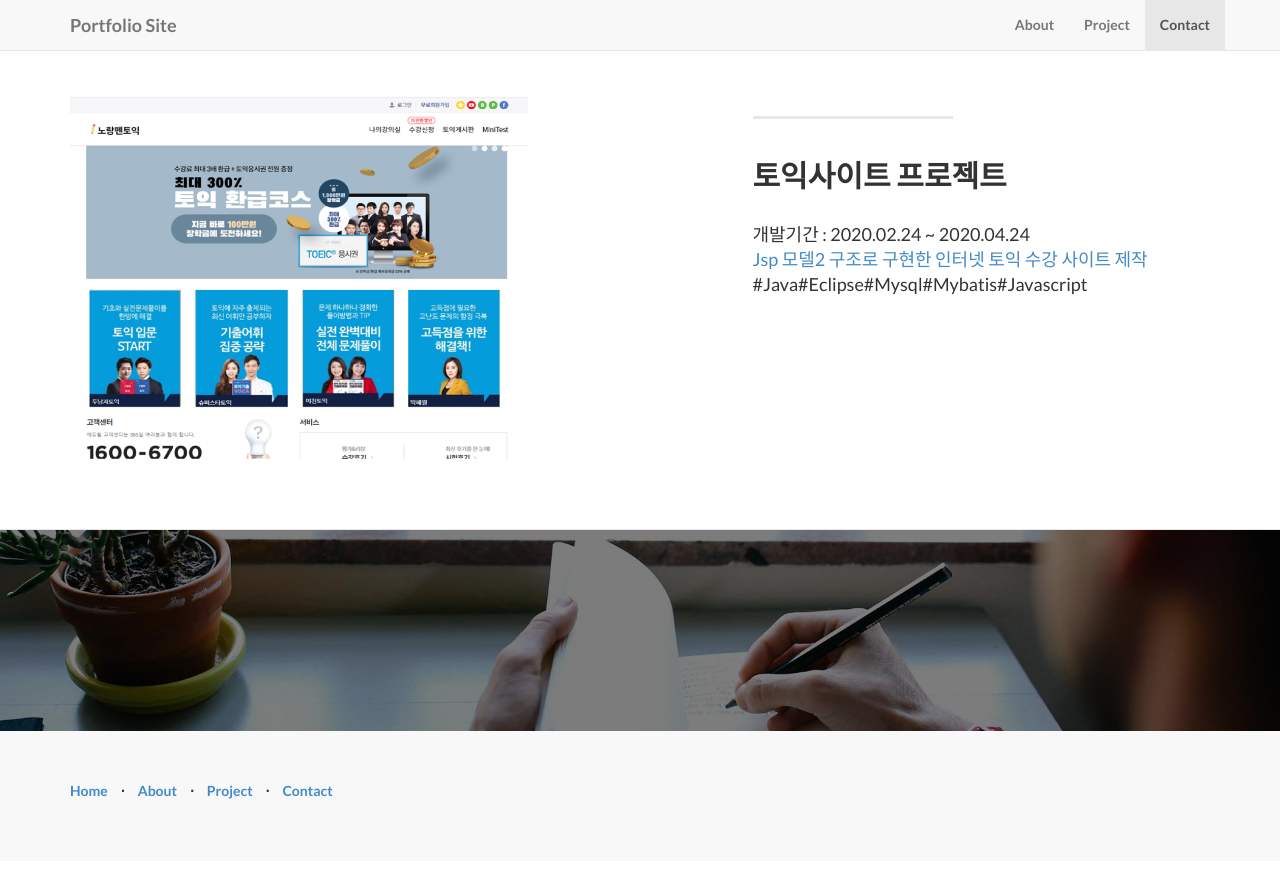
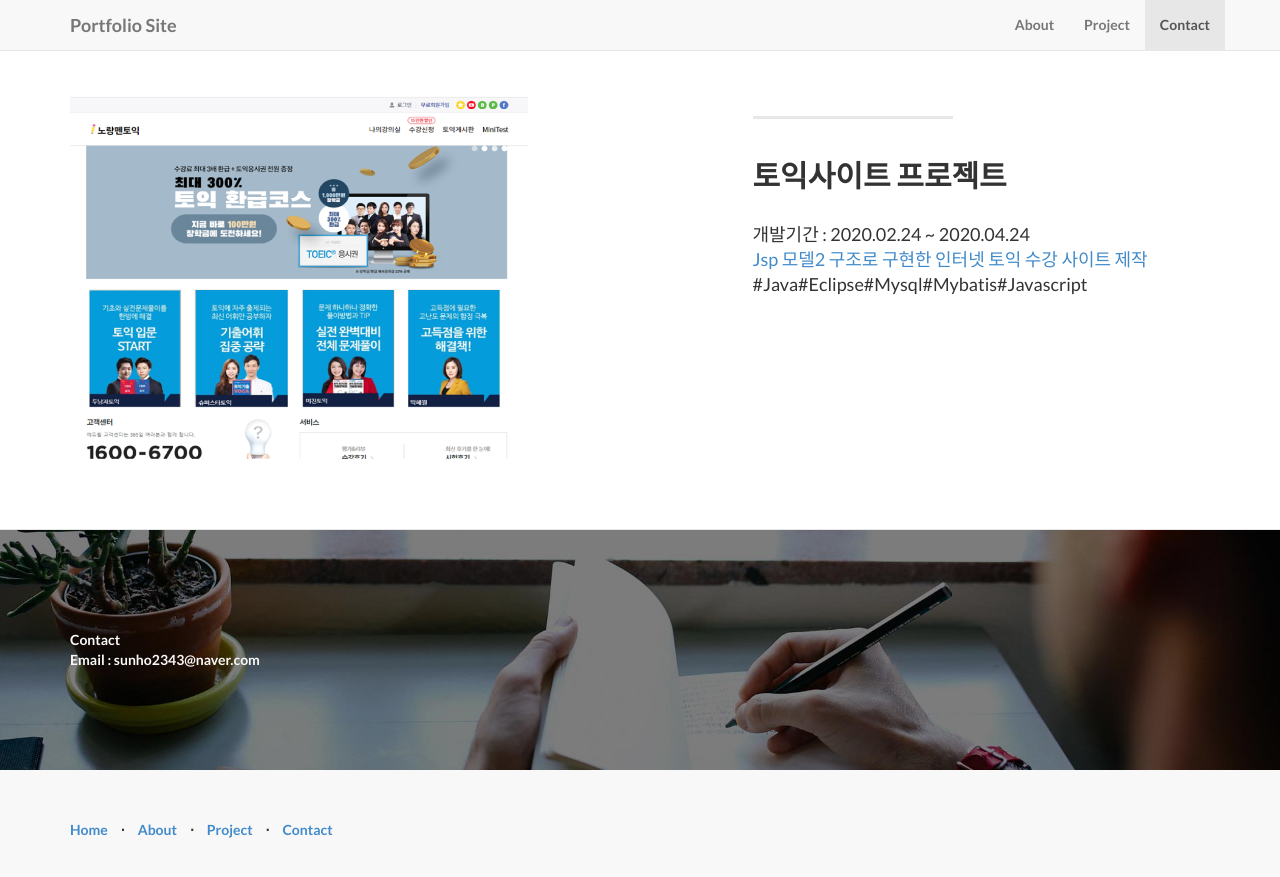
Before and after one commit to Dev-preference/Dev-preference.github.io, a Jekyll site: the page built from index.html, in a window 1280 px wide and 900 px high, scrolled down 1906 px. Shown: the top 877 px of the window. Built offline with Jekyll 4.4.1, drawn with Linux system fonts in a browser that asks for light colours.

Commit message:
no message

```diff
--- a/_includes/contact.html
+++ b/_includes/contact.html
@@ -1,10 +1,10 @@
 <section id="contact">
 	<div class="banner">
 		<div class="container">
-
+                          Contact
 			<div class="row">
 				<div class="col-lg-6">
-
+					Email : sunho2343@naver.com
 				</div>
 				<div class="col-lg-6">
 
```
